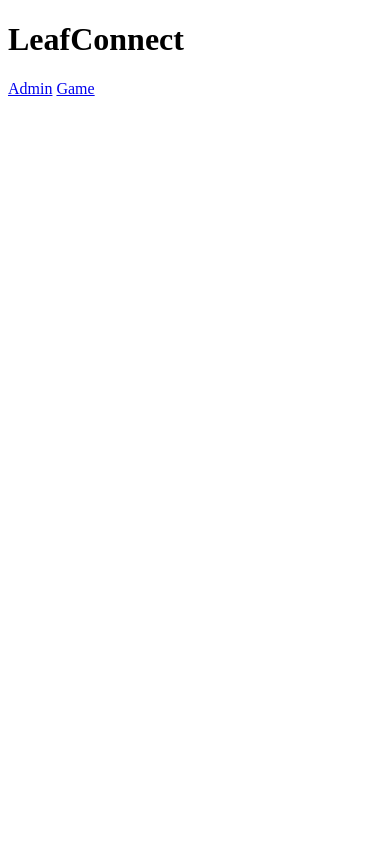
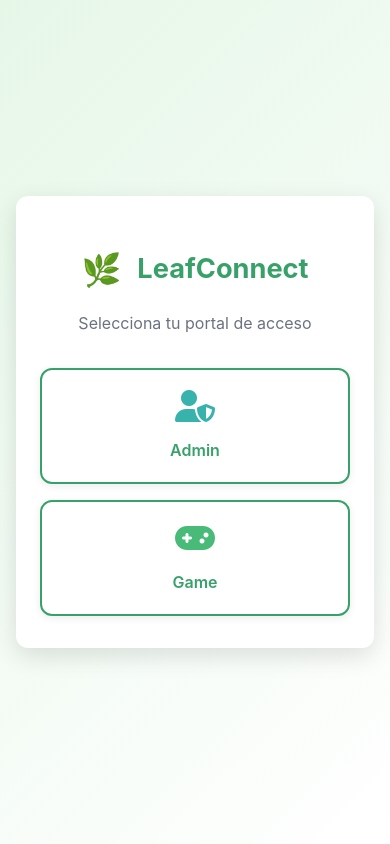
Before and after one commit to Aitor-Gocerra/proyectoLeafConection, a PHP site: page /index.html in a window 390 px wide. Run offline with PHP 8.4, Linux system fonts and the light colour scheme.

Commit message:
Creacion de un index principal

```diff
--- a/src/game/css/estilos.css
+++ b/src/game/css/estilos.css
@@ -2224,3 +2224,160 @@ footer {
         font-size: 1rem;
     }
 }
+
+
+/****************************** PÁGINA -> INDEX PRINCIPAL ******************************/
+
+/* Estilos específicos para la página principal */
+body.pagina-principal {
+    min-height: 100vh;
+    display: flex;
+    align-items: center;
+    justify-content: center;
+    background: linear-gradient(135deg, #e6f7e8 0%, #ffffff 100%);
+}
+
+.contenedor-principal {
+    width: 100%;
+    max-width: 600px;
+    padding: 2rem;
+}
+
+.tarjeta-principal {
+    background-color: var(--color-fondo);
+    border-radius: var(--borde-radius);
+    padding: 3rem 2rem;
+    box-shadow: 0 8px 24px rgba(0, 0, 0, 0.12);
+    text-align: center;
+}
+
+#tituloJuego {
+    color: var(--color-primario);
+    font-size: 3rem;
+    font-weight: 700;
+    margin-bottom: 1rem;
+    display: flex;
+    align-items: center;
+    justify-content: center;
+    gap: 1rem;
+}
+
+#tituloJuego::before {
+    content: '🌿';
+    font-size: 3rem;
+}
+
+.subtitulo {
+    color: var(--color-texto-gris);
+    font-size: 1.1rem;
+    margin-bottom: 3rem;
+}
+
+.botones-inicio {
+    display: grid;
+    grid-template-columns: repeat(2, 1fr);
+    gap: 1.5rem;
+    margin-top: 2rem;
+}
+
+.boton {
+    display: flex;
+    flex-direction: column;
+    align-items: center;
+    gap: 1rem;
+    padding: 2rem 1.5rem;
+    background-color: var(--color-fondo);
+    border: 2px solid var(--color-primario);
+    border-radius: var(--borde-radius);
+    color: var(--color-primario);
+    text-decoration: none;
+    font-size: 1.2rem;
+    font-weight: 600;
+    transition: all var(--transicion-base);
+    box-shadow: 0 2px 8px rgba(0, 0, 0, 0.08);
+}
+
+.boton i {
+    font-size: 3rem;
+}
+
+.boton:hover {
+    transform: translateY(-8px);
+    box-shadow: 0 8px 20px rgba(56, 161, 105, 0.3);
+    background-color: var(--color-primario);
+    color: var(--color-fondo);
+}
+
+.boton:active {
+    transform: translateY(-4px);
+}
+
+/* Estilos específicos por botón */
+.boton-admin i {
+    color: var(--color-acento-a);
+}
+
+.boton-admin:hover i {
+    color: var(--color-fondo);
+}
+
+.boton-game i {
+    color: var(--color-secundario);
+}
+
+.boton-game:hover i {
+    color: var(--color-fondo);
+}
+
+/* Responsive para página principal */
+@media (max-width: 767px) {
+    .contenedor-principal {
+        padding: 1rem;
+    }
+
+    .tarjeta-principal {
+        padding: 2rem 1.5rem;
+    }
+
+    #tituloJuego {
+        font-size: 2rem;
+    }
+
+    #tituloJuego::before {
+        font-size: 2rem;
+    }
+
+    .subtitulo {
+        font-size: 1rem;
+        margin-bottom: 2rem;
+    }
+
+    .botones-inicio {
+        grid-template-columns: 1fr;
+        gap: 1rem;
+    }
+
+    .boton {
+        padding: 1.5rem 1rem;
+        font-size: 1.1rem;
+    }
+
+    .boton i {
+        font-size: 2.5rem;
+    }
+}
+
+@media (max-width: 479px) {
+    #tituloJuego {
+        font-size: 1.7rem;
+    }
+
+    .boton {
+        padding: 1.2rem 1rem;
+        font-size: 1rem;
+    }
+
+    .boton i {
+        font-size: 2rem;
+    }
+}
--- a/src/index.html
+++ b/src/index.html
@@ -3,15 +3,25 @@
     <head>
         <meta charset="UTF-8">
         <meta name="viewport" content="width=device-width, initial-scale=1.0, maximum-scale=1.0, user-scalable=no">
-        <title>Pagina Principal</title>
+        <title>LeafConnect - Página Principal</title>
+        <link rel="stylesheet" href="game/css/estilos.css">
+        <link rel="stylesheet" href="https://cdnjs.cloudflare.com/ajax/libs/font-awesome/6.4.0/css/all.min.css">
     </head>
-    <body>
-        <main>
-            <div>
+    <body class="pagina-principal">
+        <main class="contenedor-principal">
+            <div class="tarjeta-principal">
                 <h1 id="tituloJuego">LeafConnect</h1>
+                <p class="subtitulo">Selecciona tu portal de acceso</p>
+
                 <div class="botones-inicio">
-                    <a href="admin/" class="boton">Admin</a>
-                    <a href="game/" class="boton">Game</a>
+                    <a href="admin/" class="boton boton-admin">
+                        <i class="fas fa-user-shield"></i>
+                        <span>Admin</span>
+                    </a>
+                    <a href="game/" class="boton boton-game">
+                        <i class="fas fa-gamepad"></i>
+                        <span>Game</span>
+                    </a>
                 </div>
             </div>
         </main>
```
